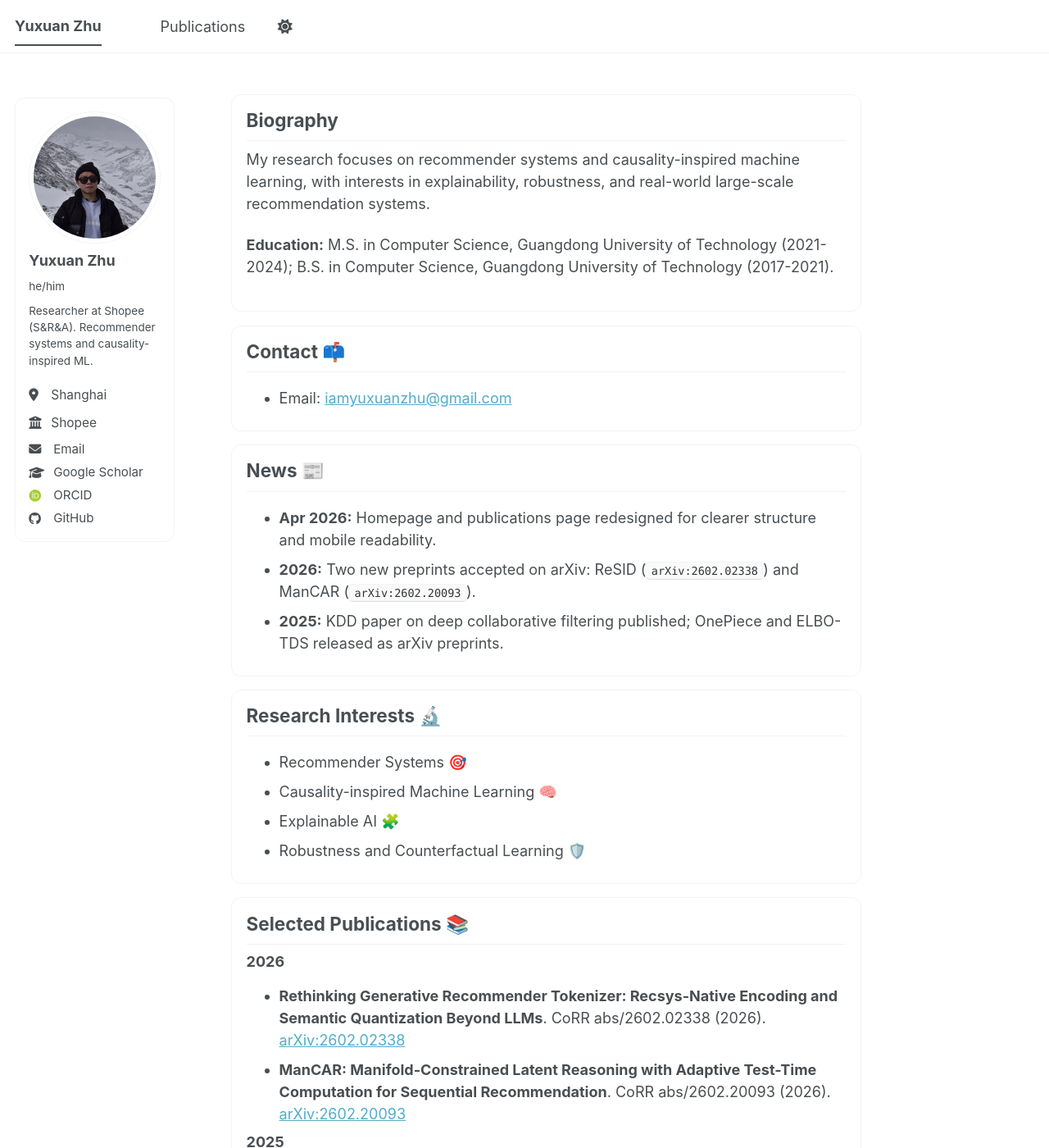
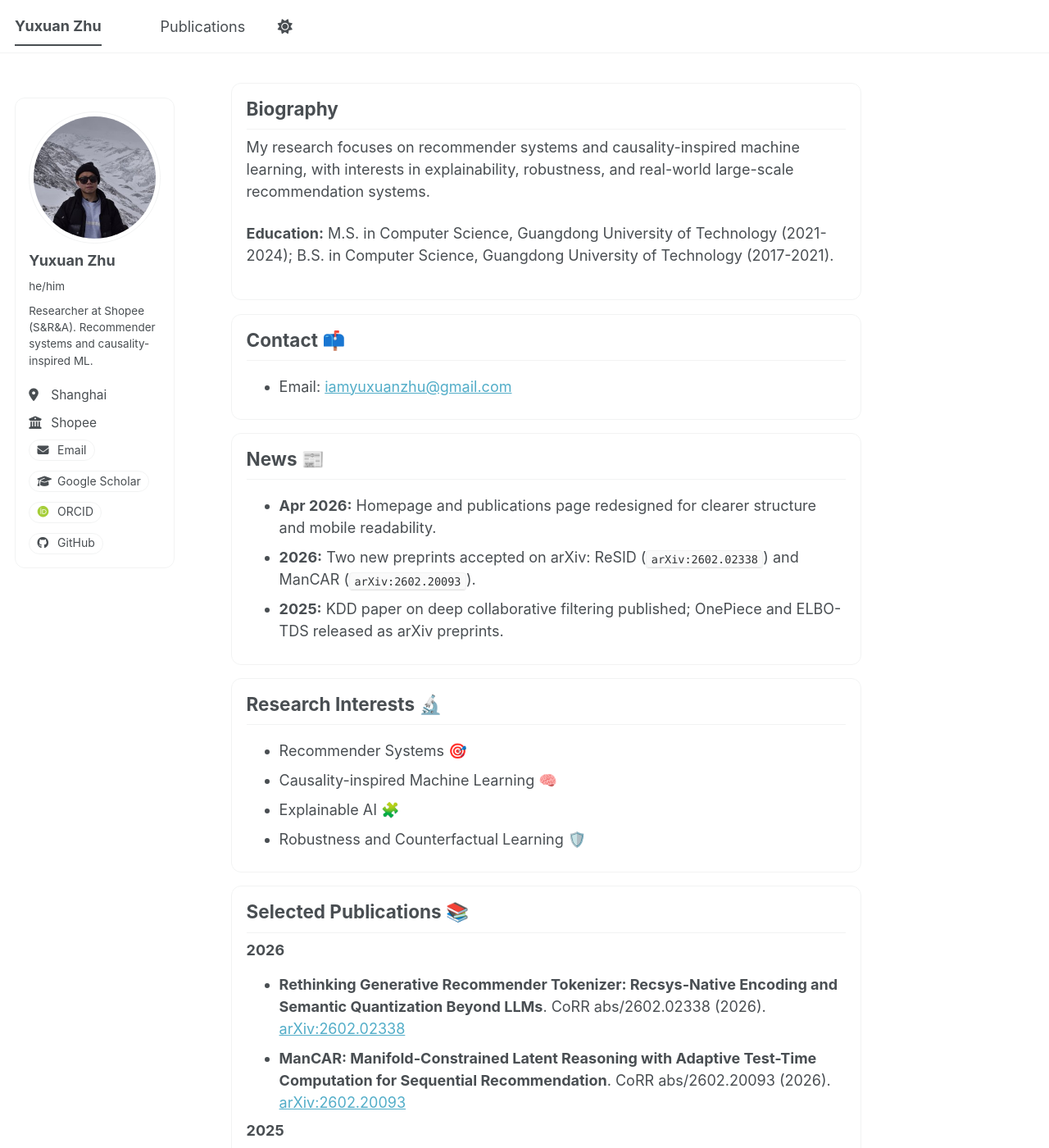
Before and after one commit to EthanChu7/yuxuan.zhu.github.io, a Jekyll site: the page built from _pages/about.md, in a window 1280 px wide and 1400 px high. Shown: the whole window at 82% size. Built offline with Jekyll 4.4.1, drawn with Linux system fonts in a browser that asks for light colours; some web fonts are replaced; a script bundle is joined from its source files by our own code; library files that are not in the unit come from our copies.

Commit message:
Fix avatar card caret/alignment, unify rounded buttons, and add code links

```diff
--- a/_pages/about.md
+++ b/_pages/about.md
@@ -1,6 +1,5 @@
 ---
 permalink: /
-title: ""
 author_profile: true
 redirect_from:
   - /about/
--- a/assets/css/main.scss
+++ b/assets/css/main.scss
@@ -81,7 +81,9 @@
 }
 
 .sidebar .author__urls {
-  display: block;
+  display: flex;
+  flex-wrap: wrap;
+  gap: 0.38rem;
   position: relative;
   right: auto;
   margin: 0.5rem 0 0;
@@ -96,16 +98,19 @@
 }
 
 .sidebar .author__urls li a {
-  display: inline-flex;
-  align-items: center;
-  gap: 0.2rem;
-  padding: 0.08rem 0;
-  border: 0;
-  border-radius: 0;
-  background: transparent;
-  font-size: 0.84rem;
+  display: inline-block;
+  padding: 0.2rem 0.52rem;
+  border: 1px solid var(--global-border-color);
+  border-radius: 999px;
+  background: var(--global-bg-color);
+  font-size: 0.78rem;
   text-decoration: none;
-  line-height: 1.35;
+  line-height: 1.2;
+}
+
+.sidebar .author__urls:before,
+.sidebar .author__urls:after {
+  display: none !important;
 }
 
 /* Homepage content cards */
```
Also changed, not shown: _publications/2024-02-01-aaai-counterfactual-attack.md (+1 -0 lines), _publications/2025-01-01-neural-networks-pns-gnn.md (+1 -0 lines), _publications/2025-08-01-kdd-epip.md (+1 -0 lines).
